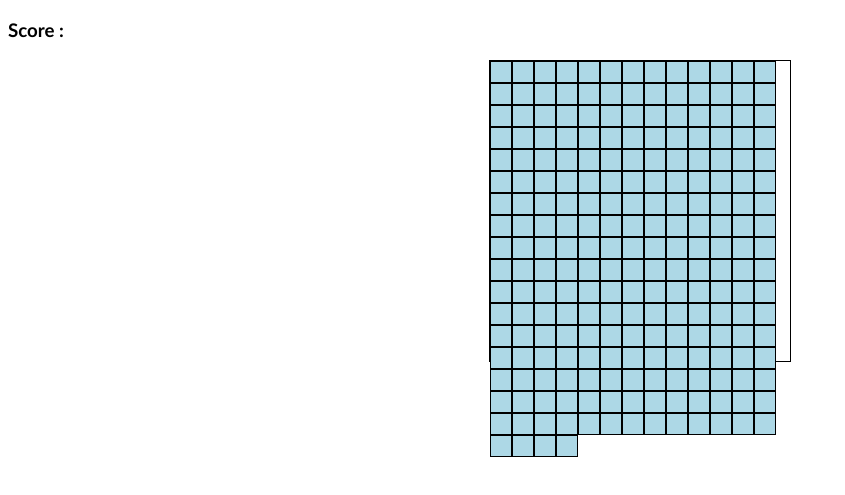
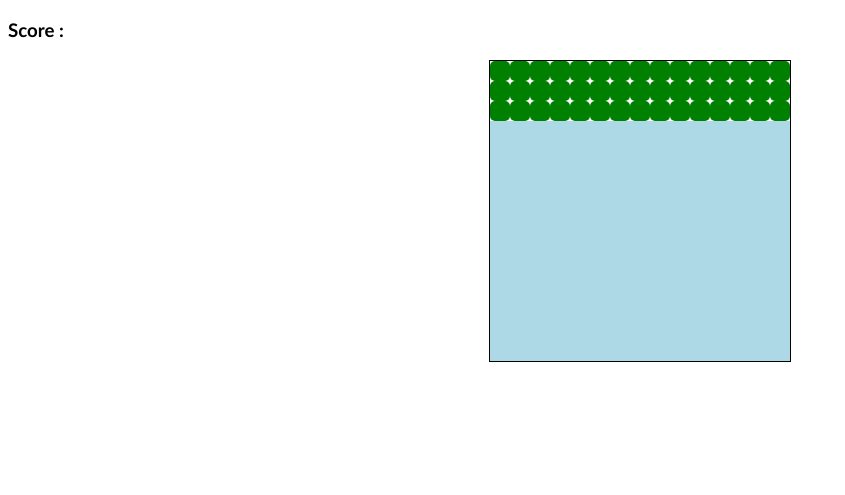
Before and after one commit to JavierPintoBecerra/spaceinvaders, a plain HTML site: page index.html in a window 1280 px wide. Shown: the part 63-558 px from the top of the page, without its empty margins (0-845 px from the left). Drawn offline with Linux system fonts and the light colour scheme.

Commit message:
invaders

```diff
--- a/app.js
+++ b/app.js
@@ -10,3 +10,26 @@
         // Añadir el div hijo al div padre
         parentDiv.appendChild(cell);
     }
+
+    document.addEventListener('DOMContentLoaded', () => {
+        const cells = document.querySelectorAll('.cell');
+        const showResult = document.getElementById('result');
+        let cellsWidth = 15;
+        let shipPosition = 202;
+        let invadersPosition = 0;
+        let destroyedInvaders = [];
+        let result = 0;
+        let direction = 1;
+        let invaderId;
+
+        const invader = [0, 1, 2, 3, 4, 5, 6, 7, 8, 9, 10, 11, 12, 13, 14,
+            15, 16, 17, 18, 19, 20, 21, 22, 23, 24, 25, 26, 27, 28, 29,
+            30, 31, 32, 33, 34, 35, 36, 37, 38, 39, 40, 41, 42, 43, 44,];
+
+        invader.forEach((invader) => {
+            cells[invadersPosition + invader].classList.add('invader');
+        });
+
+
+
+    })
--- a/style.css
+++ b/style.css
@@ -15,7 +15,6 @@ body{
     width: 20px;
     height: 20px;
     background-color: lightblue;
-    border: 1px solid black;
 }
 
 .ship{
```
